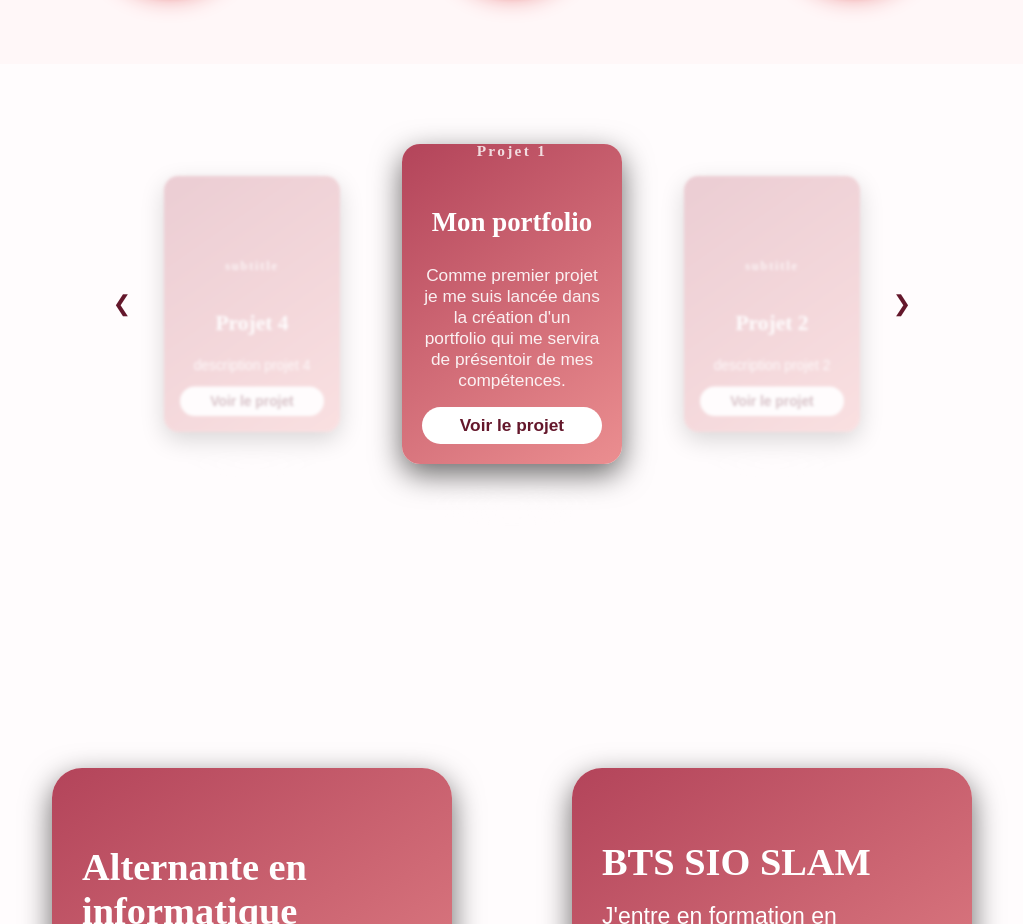
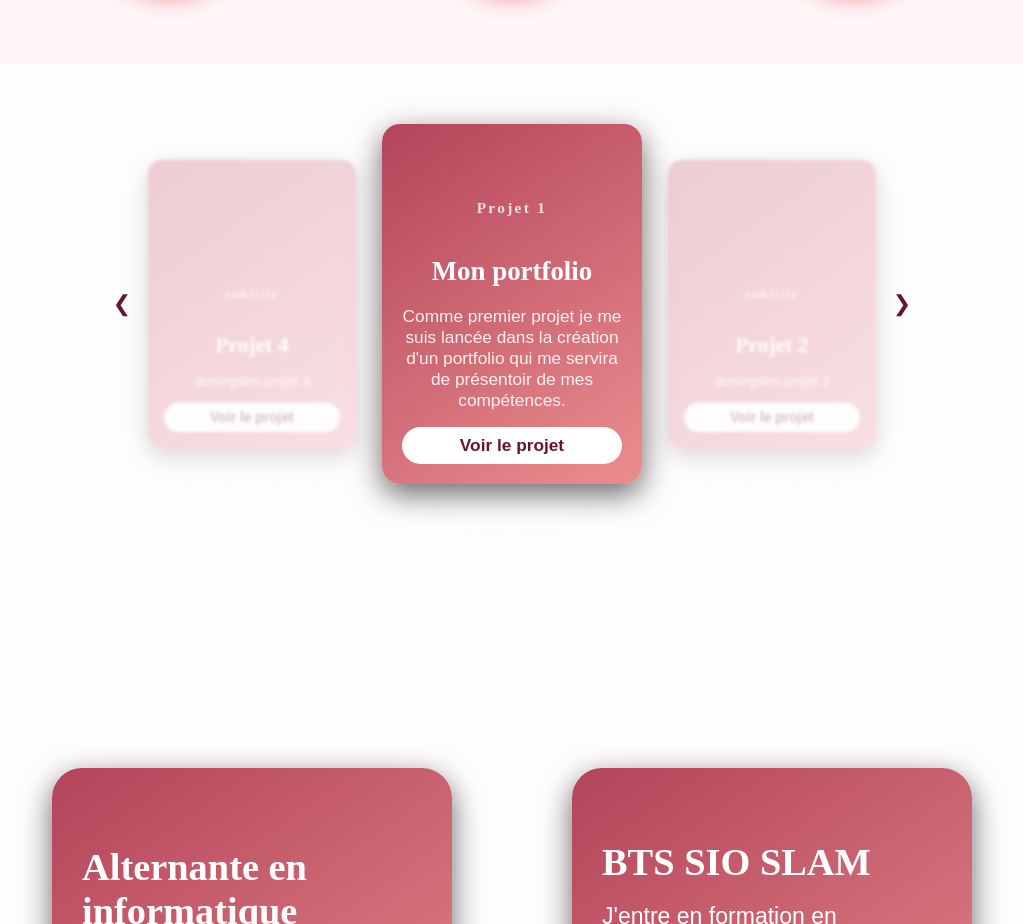
Before and after one commit to camllr/mon-portfolio, a plain HTML site: page index.html in a window 1280 px wide. Shown: the part 914-1838 px from the top of the page, without its empty margins (128-1151 px from the left). Drawn offline with Linux system fonts and the light colour scheme.

Commit message:
correction final des bugs visuels

```diff
--- a/style.css
+++ b/style.css
@@ -395,7 +395,6 @@ footer li {
   background: linear-gradient(145deg, #b3445a, #eb8e90);
   border-radius: 18px;
   padding: 20px;
-  box-sizing: border-box;
   color: #fff;
   box-shadow: 0 10px 30px rgba(0, 0, 0, 0.6);
   transition: transform 0.5s ease, opacity 0.5s ease, filter 0.5s ease;
@@ -404,6 +403,7 @@ footer li {
   flex-direction: column;
   justify-content: flex-end;
   text-align: center;
+  max-width: 60%;
 }
 
 .card.active,
@@ -432,13 +432,11 @@ footer li {
   font-size: 0.8rem;
   letter-spacing: 0.15em;
   opacity: 0.8;
-  margin-bottom: 8px;
 }
 
 .card-title {
   font-size: 1.4rem;
   font-weight: 700;
-  margin-bottom: 8px;
 }
 
 .card .card-link {
```
